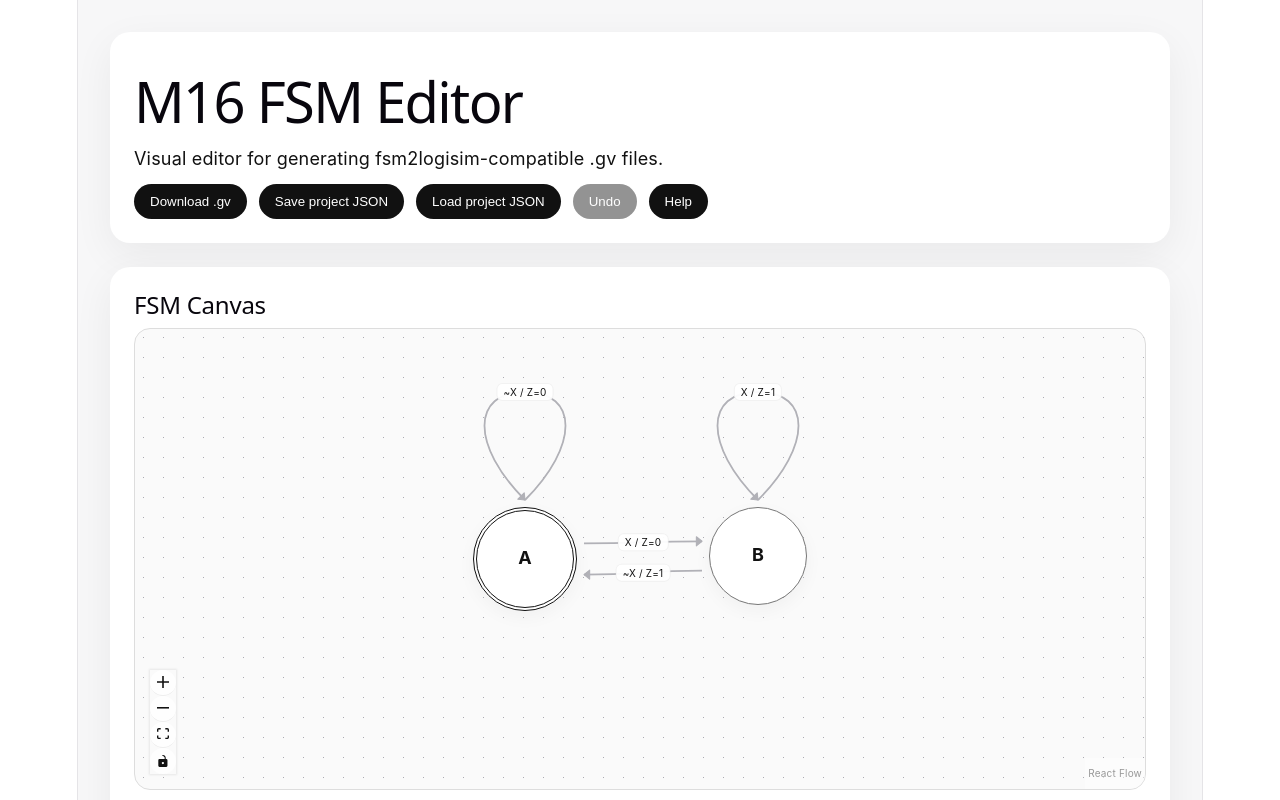
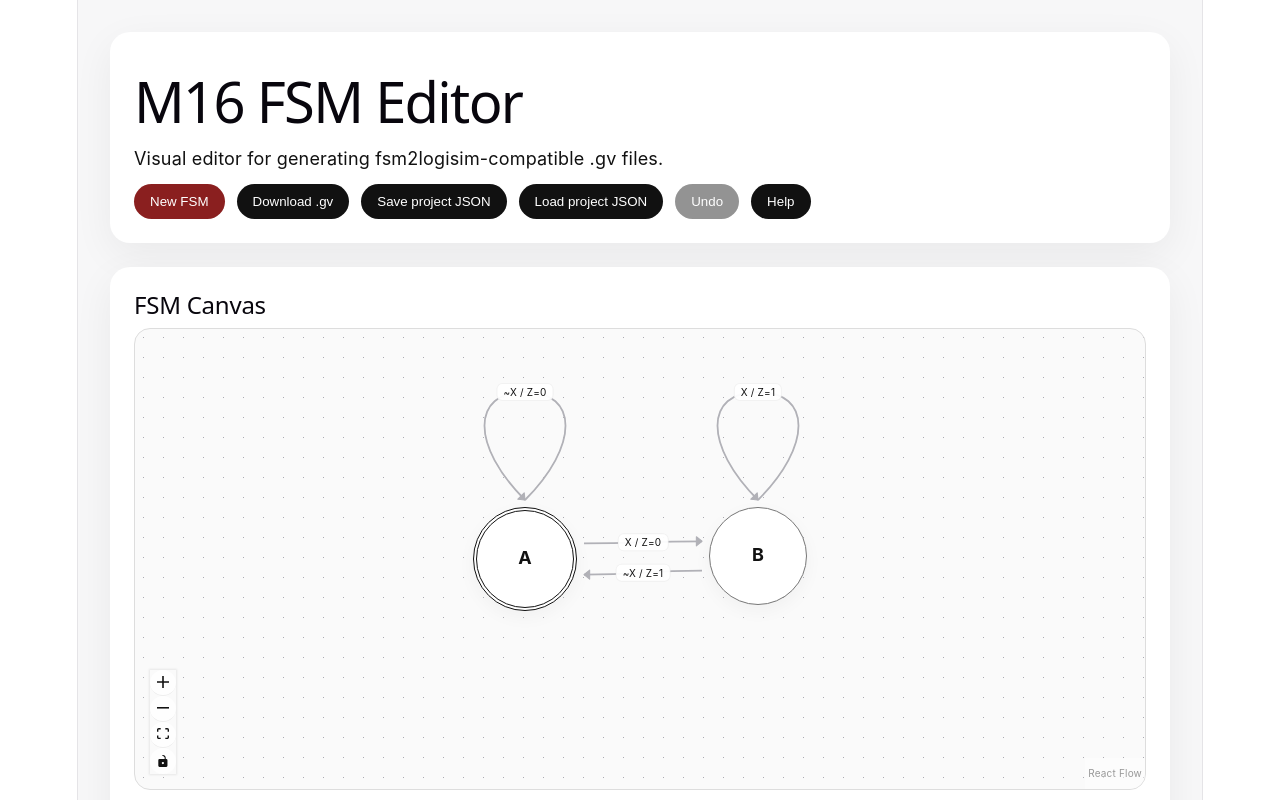
Before and after one commit to msrivastava/m16-fsm-editor, a React (Vite) app: page / in a window 1280 px wide. Shown: the top 800 px of the page. Built offline with nearby package versions, Linux system fonts and the light colour scheme.

Commit message:
Update App.tsx

```diff
--- a/src/App.tsx
+++ b/src/App.tsx
@@ -432,6 +432,23 @@ function nextUniqueTransitionId(model: FsmModel): string {
   let i = model.transitions.length;
   while (model.transitions.some((t) => t.id === `t${i}`)) i += 1;
   return `t${i}`;
+}
+
+function newBlankFsm(): FsmModel {
+  return {
+    name: 'untitled',
+    inputs: [],
+    outputs: [],
+    states: [
+      {
+        id: 'S0',
+        isStart: true,
+        mooreActions: [],
+      },
+    ],
+    transitions: [],
+    aliases: [],
+  };
 }
 
 function addState(model: FsmModel): FsmModel {
@@ -1191,6 +1208,26 @@ export default function App() {
         <p>Visual editor for generating fsm2logisim-compatible .gv files.</p>
 
         <div className="structureRow">
+
+          <button
+            className="dangerButton"
+            onClick={() => {
+              if (!window.confirm('Start a new FSM? This will discard the current FSM.')) {
+                return;
+              }
+
+              setUndoModel(model);
+              setModelRaw(newBlankFsm());
+              setSelectedKind(null);
+              setSelectedId(null);
+              setLoadedNodePositions(null);
+              setProjectFileError(null);
+              setStructureEditError(null);
+            }}
+          >
+            New FSM
+          </button>
+
           <button
             disabled={Boolean(gvResult.error)}
             onClick={() => {
```
